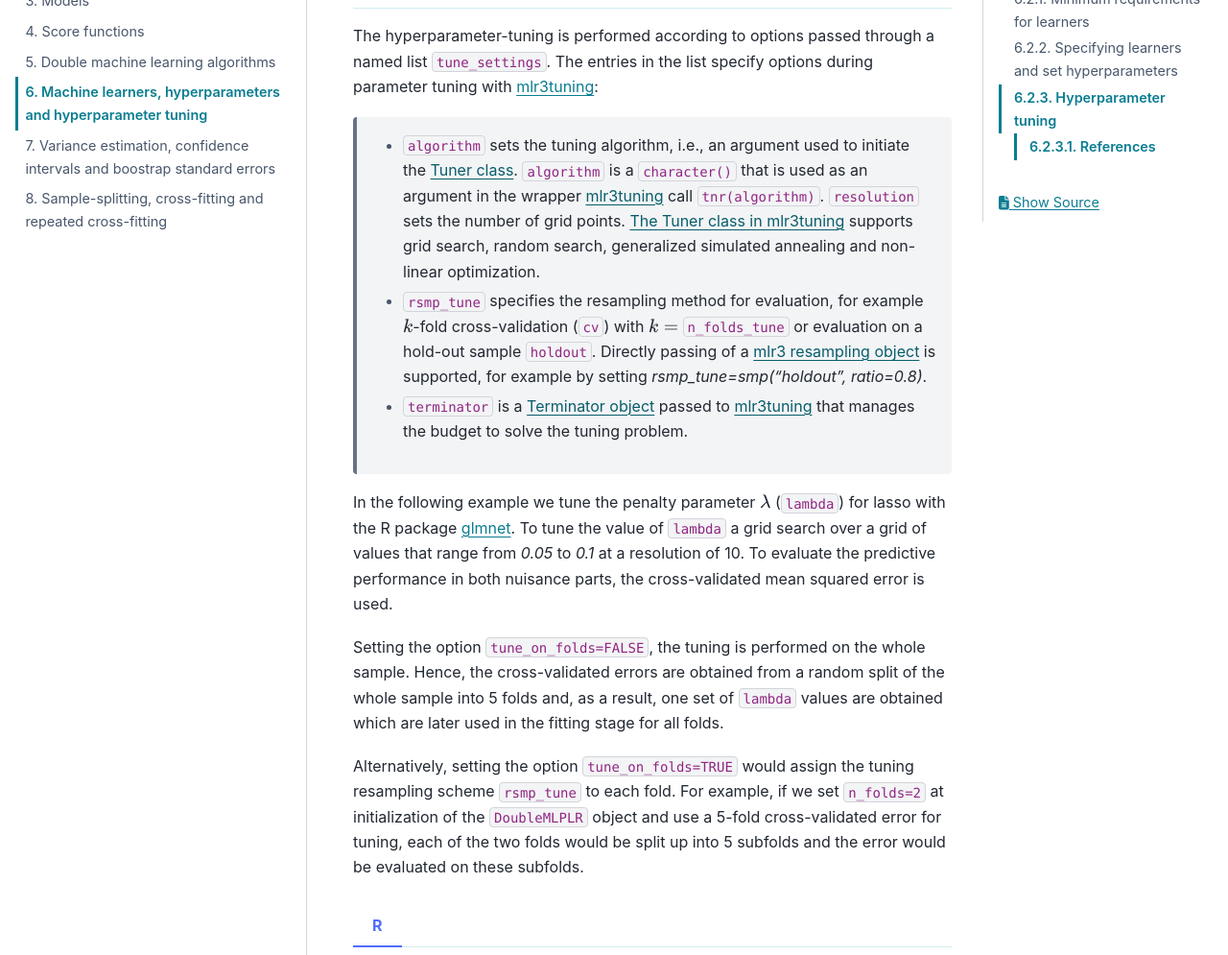
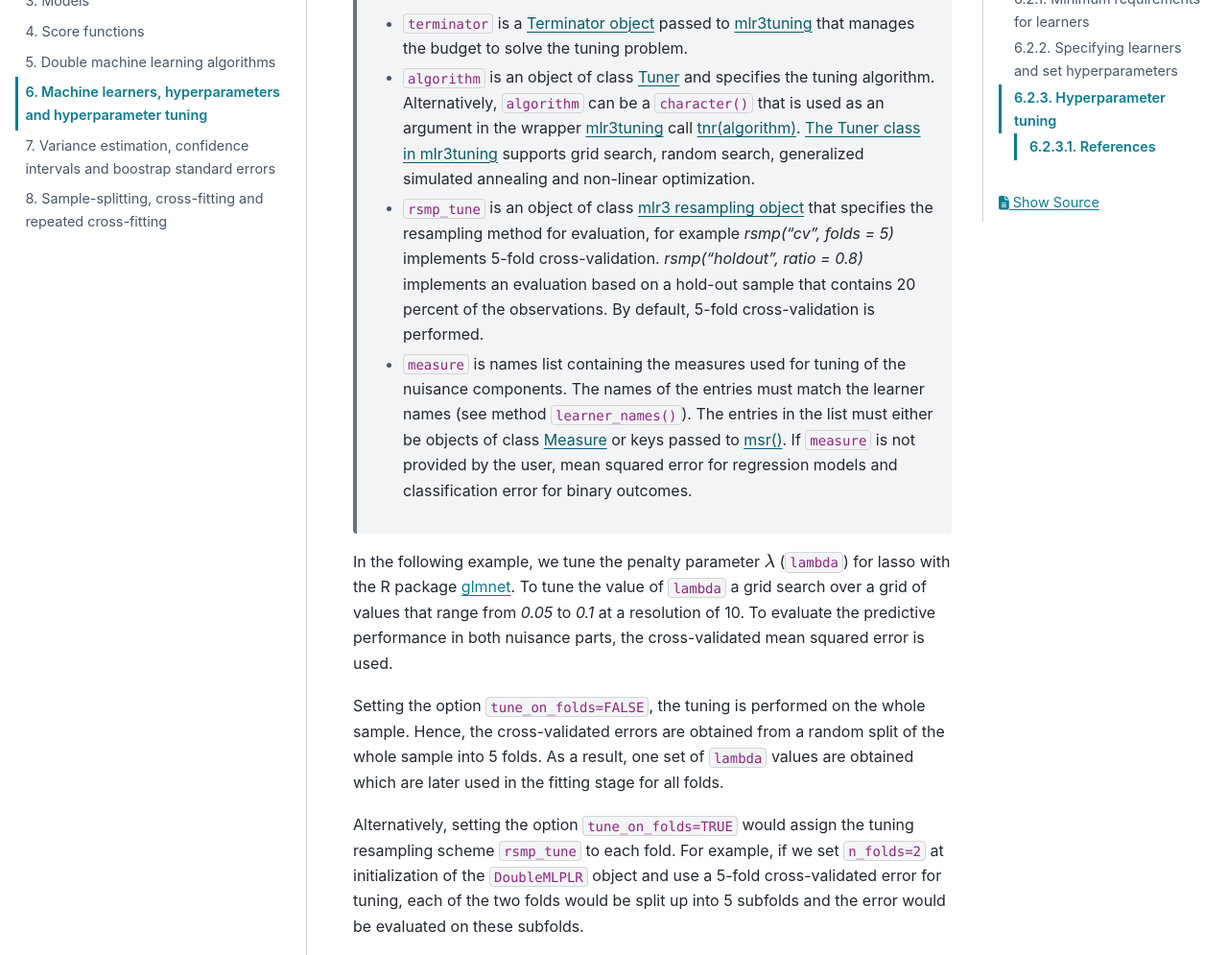
Before and after one commit to DoubleML/doubleml-docs, a Sphinx documentation site: the page built from doc/guide/learners.rst, in a window 1280 px wide and 1400 px high, scrolled down 6511 px, cut to the strip 246-1241 px from the top of the window. Shown: the whole strip at 96% size. Built offline with Sphinx 7.4.7 and the PyData theme 0.15.4, drawn with Linux system fonts in a browser that asks for light colours; pages that are not in the unit, such as notebooks, are missing from menus; some of the changed text lies outside the part shown.

Commit message:
update part on tuning in R

```diff
--- a/doc/guide/learners.rst
+++ b/doc/guide/learners.rst
@@ -60,7 +60,7 @@ for example :py:class:`sklearn.ensemble.RandomForestRegressor`.
         dml_plr_obj = dml.DoubleMLPLR(obj_dml_data, ml_g, ml_m)
         dml_plr_obj.fit().summary
 
-Setting hyperparameters:
+Without further specification of the hyperparameters, default values are used. To set hyperparameters:
 
     * We can also use pre-parametrized learners, like ``RandomForestRegressor(n_estimators=10)``.
     * Alternatively, hyperparameters can also be set after initialization via the method
@@ -86,7 +86,7 @@ Setting hyperparameters:
 
 Setting treatment-variable-specific or fold-specific hyperparameters:
 
-    * In the multiple-treatment case, the method ``set_ml_nuisance_params(learner, treat_var, params)`` allows to set
+    * In the multiple-treatment case, the method ``set_ml_nuisance_params(learner, treat_var, params)`` can be used to set
       different hyperparameters for different treatment variables.
     * The method ``set_ml_nuisance_params(learner, treat_var, params)`` accepts dicts and lists for ``params``.
       A dict should be provided if for each fold the same hyperparameters should be used.
@@ -179,38 +179,40 @@ R: Learners and hyperparameters
 Minimum requirements for learners
 #################################
 
-The minimum requirement for a learner to be used for nuisance models in the ``DoubleML`` package is
+The minimum requirement for a learner to be used for nuisance models in the :ref:`DoubleML <doubleml_package>` package is
 
     * The implementation as a learner for regression or classification in the `mlr3 <https://mlr3.mlr-org.com/>`_ package
       or its extension packages `mlr3learners <https://mlr3learners.mlr-org.com/>`_ and
-      `mlr3extralearners <https://mlr3extralearners.mlr-org.com/>`_ . A guide how to add a learner is provided in the
+      `mlr3extralearners <https://mlr3extralearners.mlr-org.com/>`_ . A guide on how to add a learner is provided in the
       `chapter on extending learners in the mlr3 book <https://mlr3book.mlr-org.com/extending-learners.html>`_ .
     * The `mlr3 <https://mlr3.mlr-org.com/>`_ package makes sure that the learners satisfy some core functionalities.
-      To specify a specific learner in ``DoubleML`` users can either enter their name as used for instantiation in
-      `mlr3 <https://mlr3.mlr-org.com/>`_ or pass objects of the class `Learner <https://mlr3.mlr-org.com/reference/Learner.html>`_ directly.
-    * The models ``DoubleMLIRM`` and ``DoubleMLIIVM`` require classifiers.
-      Choosing learners for a model in ``DoubleML``, users have to be careful whether a nuisance part is a classification
-      tasks (dependent variable is binary) or a regression problem (dependent variable is continuous) and specify the learners
-      accordingly.
+      To specify a specific learner in :ref:`DoubleML <doubleml_package>` users can pass objects of the class
+      `Learner <https://mlr3.mlr-org.com/reference/Learner.html>`_. A fast way to construct these objects is to use the
+      `mlr3 <https://mlr3.mlr-org.com/>`_  function `lrn() <https://mlr3.mlr-org.com/reference/mlr_sugar.html>`_.
+      An introduction to learners in `mlr3 <https://mlr3.mlr-org.com/>`_  is provided in the `chapter on learners of the mlr3 book <https://mlr3book.mlr-org.com/learners.html>`_.
+    * The models `DoubleML::DoubleMLIRM <https://docs.doubleml.org/r/stable/reference/DoubleMLIRM.html>`_ and
+      `DoubleML::DoubleMLIIVM <https://docs.doubleml.org/r/stable/reference/DoubleMLIIVM.html>`_ require classifiers.
     * Hyperparameters of learners can either be set at instantiation in mlr3 or after instantiation using the
       ``set_ml_nuisance_params()`` method.
 
 
-A list of provided learners in the mlr3 and extension packages can be found on the package websites
-
-    * `learners provided in mlr3 <https://mlr3book.mlr-org.com/learners.html#learners-predefined>`_,
-    * `learners provided in mlr3learners <https://mlr3learners.mlr-org.com/#classification-learners>`_,
-    * `learners provided in mlr3extralearners <https://mlr3extralearners.mlr-org.com/articles/learners/list_learners.html>`_.
+An interactive list of provided learners in the `mlr3 <https://mlr3.mlr-org.com/>`_ and extension packages can be found on the
+`website of the mlr3extralearners package <https://mlr3extralearners.mlr-org.com/articles/learners/list_learners.html>`_.
 
 
 
 Specifying learners and set hyperparameters
 ###########################################
 
-The learners are set during initialization of the ``DoubleML`` model classes ``DoubleMLPLR``,
-``DoubleMLPLIV``, ``DoubleMLIRM`` and ``DoubleMLIIVM``. Lets simulate some data and consider the partially linear regression model.
+The learners are set during initialization of the :ref:`DoubleML <doubleml_package>` model classes
+`DoubleML::DoubleMLPLR <https://docs.doubleml.org/r/stable/reference/DoubleMLPLR.html>`_,
+`DoubleML::DoubleMLPLIV <https://docs.doubleml.org/r/stable/reference/DoubleMLPLIV.html>`_ ,
+`DoubleML::DoubleMLIRM <https://docs.doubleml.org/r/stable/reference/DoubleMLIRM.html>`_
+and `DoubleML::DoubleMLIIVM <https://docs.doubleml.org/r/stable/reference/DoubleMLIIVM.html>`_.
+Lets simulate some data and consider the partially linear regression model.
 We need to specify learners for the nuisance functions :math:`g_0(X) = E[Y|X]` and :math:`m_0(X) = E[D|X]`,
-for example ``LearnerRegrRanger`` (``"regr.ranger"``) for regression with random forests based on the  `ranger <https://github.com/imbs-hl/ranger>`_
+for example `LearnerRegrRanger <https://mlr3learners.mlr-org.com/reference/mlr_learners_regr.ranger.html>`_
+(``lrn("regr.ranger")``) for regression with random forests based on the  `ranger <https://github.com/imbs-hl/ranger>`_
 package for R.
 
 .. tabbed:: R
@@ -234,7 +236,7 @@ package for R.
         dml_plr_obj$fit()
         dml_plr_obj$summary()
 
-Setting hyperparameters:
+Without further specification of the hyperparameters, default values are used. To set hyperparameters:
 
     * We can also use pre-parametrized learners ``lrn("regr.ranger", num.trees=10)``.
     * Alternatively, hyperparameters can be set after initialization via the method
@@ -262,13 +264,13 @@ Setting hyperparameters:
 Setting treatment-variable-specific or fold-specific hyperparameters:
 
     * In the multiple-treatment case, the method ``set_ml_nuisance_params(learner, treat_var, params, set_fold_specific)``
-      allows to set different hyperparameters for different treatment variables.
+      can be used to set different hyperparameters for different treatment variables.
     * The method ``set_ml_nuisance_params(learner, treat_var, params, set_fold_specific)`` accepts lists for ``params``.
       The structure of the list depends on whether the same parameters should be provided for all folds or separate values
       are passed for specific folds.
-    * Global parameter passing: The named list in the argument ``params`` should have entries with names corresponding to
-      the parameters of the learners. The values in ``params`` are used for estimation on all folds.
-      It is required that option ``set_fold_specific`` is set to ``FALSE`` (default).
+    * Global parameter passing: The values in ``params`` are used for estimation on all folds.
+      The named list in the argument ``params`` should have entries with names corresponding to
+      the parameters of the learners. It is required that option ``set_fold_specific`` is set to ``FALSE`` (default).
     * Fold-specific parameter passing: ``params`` is a nested list. The outer list needs to be of length ``n_rep`` and the inner
       list of length ``n_folds``. The innermost list must have named entries that correspond to the parameters of the learner.
       It is required that option ``set_fold_specific`` is set to ``TRUE``. Moreover, fold-specific
@@ -287,7 +289,7 @@ Setting treatment-variable-specific or fold-specific hyperparameters:
 
         n_rep = 2
         n_folds = 3
-        dml_plr_obj = DoubleMLPLR$new(obj_dml_data, ml_g, ml_m, n_rep = n_rep, n_folds = n_folds)
+        dml_plr_obj = DoubleMLPLR$new(obj_dml_data, ml_g, ml_m, n_rep=n_rep, n_folds=n_folds)
 
         # Set globally
         params = list("num.trees"=10)
@@ -308,7 +310,7 @@ The following example illustrates how to set parameters for each fold.
         learner = lrn("regr.ranger")
         ml_g = learner$clone()
         ml_m = learner$clone()
-        dml_plr_obj = DoubleMLPLR$new(obj_dml_data, ml_g, ml_m, n_rep = n_rep, n_folds = n_folds)
+        dml_plr_obj = DoubleMLPLR$new(obj_dml_data, ml_g, ml_m, n_rep=n_rep, n_folds=n_folds)
 
         # Set values for each fold
         params_exact = rep(list(rep(list(params), n_folds)), n_rep)
@@ -326,8 +328,8 @@ The following example illustrates how to set parameters for each fold.
 Hyperparameter tuning
 #####################
 
-Parameter tuning of learners for the nuisance functions of ``DoubleML`` models can be done via the ``tune()`` method.
-The ``tune()`` method passes various options and parameters to tuning interface as provided by the
+Parameter tuning of learners for the nuisance functions of :ref:`DoubleML <doubleml_package>` models can be done via the ``tune()`` method.
+The ``tune()`` method passes various options and parameters to the tuning interface provided by the
 `mlr3tuning <https://mlr3tuning.mlr-org.com/>`_ package. The `mlr3 book <https://mlr3book.mlr-org.com/>`_ provides a
 `step-by-step introduction to parameter tuning <https://mlr3book.mlr-org.com/optimization.html>`_.
 
@@ -353,25 +355,30 @@ To illustrate the parameter tuning, we generate data from a sparse partially lin
 The hyperparameter-tuning is performed according to options passed through a named list ``tune_settings``.
 The entries in the list specify options during parameter tuning with `mlr3tuning <https://mlr3tuning.mlr-org.com/>`_:
 
-    * ``algorithm``  sets the tuning algorithm, i.e., an argument used to initiate the
-      `Tuner class <https://mlr3book.mlr-org.com/tuning.html#the-tuner-class>`_. ``algorithm`` is a ``character()`` that
-      is used as an argument in the wrapper `mlr3tuning <https://mlr3tuning.mlr-org.com/>`_ call ``tnr(algorithm)``.
-      ``resolution``  sets the number of grid points.
+    * ``terminator`` is a `Terminator object <https://bbotk.mlr-org.com/reference/Terminator.html>`_ passed to
+      `mlr3tuning <https://mlr3tuning.mlr-org.com/>`_ that manages the budget to solve the tuning problem.
+    * ``algorithm`` is an object of class
+      `Tuner <https://mlr3book.mlr-org.com/tuning.html#the-tuner-class>`_ and specifies the tuning algorithm.
+      Alternatively, ``algorithm`` can be a ``character()`` that is used as an argument in the wrapper
+      `mlr3tuning <https://mlr3tuning.mlr-org.com/>`_ call
+      `tnr(algorithm) <https://mlr3tuning.mlr-org.com/reference/tnr.html>`_.
       `The Tuner class in mlr3tuning <https://mlr3book.mlr-org.com/tuning.html#the-tuner-class>`_ supports grid search,
       random search, generalized simulated annealing and non-linear optimization.
-    * ``rsmp_tune`` specifies the resampling method for evaluation, for example :math:`k`-fold cross-validation (``cv``)
-      with :math:`k=` ``n_folds_tune`` or evaluation on a hold-out sample ``holdout``. Directly passing of a
-      `mlr3 resampling object <https://mlr3.mlr-org.com/reference/Resampling.html>`_ is supported,
-      for example by setting `rsmp_tune=smp("holdout", ratio=0.8)`.
-    * ``terminator`` is a `Terminator object <https://bbotk.mlr-org.com/reference/Terminator.html>`_ passed to
-      `mlr3tuning <https://mlr3tuning.mlr-org.com/>`_ that manages the budget to solve the tuning problem.
+    * ``rsmp_tune`` is an object of class `mlr3 resampling object <https://mlr3.mlr-org.com/reference/Resampling.html>`_
+      that specifies the resampling method for evaluation, for example `rsmp("cv", folds = 5)` implements 5-fold cross-validation.
+      `rsmp("holdout", ratio = 0.8)` implements an evaluation based on a hold-out sample that contains 20 percent of the observations.
+      By default, 5-fold cross-validation is performed.
+    * ``measure`` is names list containing the measures used for tuning of the nuisance components.
+      The names of the entries must match the learner names (see method ``learner_names()``).  The entries in the list must either be
+      objects of class `Measure <https://mlr3.mlr-org.com/reference/Measure.html>`_ or keys passed to `msr() <https://mlr3.mlr-org.com/reference/mlr_sugar.html>`_.
+      If ``measure`` is not provided by the user, mean squared error for regression models and classification error for binary outcomes.
 
-In the following example we tune the penalty parameter :math:`\lambda` (``lambda``) for lasso with the R package
+In the following example, we tune the penalty parameter :math:`\lambda` (``lambda``) for lasso with the R package
 `glmnet <https://glmnet.stanford.edu/>`_. To tune the value of ``lambda`` a grid search over a grid of values that range from `0.05`
 to `0.1` at a resolution of 10. To evaluate the predictive performance in both nuisance parts, the cross-validated mean squared error is used.
 
 Setting the option ``tune_on_folds=FALSE``, the tuning is performed on the whole sample. Hence, the cross-validated errors
-are obtained from a random split of the whole sample into 5 folds and, as a result, one set of ``lambda`` values are obtained
+are obtained from a random split of the whole sample into 5 folds. As a result, one set of ``lambda`` values are obtained
 which are later used in the fitting stage for all folds.
 
 Alternatively, setting the option ``tune_on_folds=TRUE`` would assign the tuning resampling scheme ``rsmp_tune`` to each fold.
@@ -402,13 +408,11 @@ for tuning, each of the two folds would be split up into 5 subfolds and the erro
                          "ml_m" =  ParamSet$new(list(
                                           ParamDbl$new("lambda", lower = 0.05, upper = 0.1))))
 
-        tune_settings = list(n_folds_tune = 5,
-                              rsmp_tune = "cv",
-                              measure = list("ml_g" = "regr.mse",
-                                             "ml_m" = "regr.mse"),
-                              terminator = mlr3tuning::trm("evals", n_evals = 100),
-                              algorithm = "grid_search",
-                              resolution = 10)
+        tune_settings = list(terminator = mlr3tuning::trm("evals", n_evals = 100),
+                              algorithm = tnr("grid_search", resolution = 10),
+                              rsmp_tune = rsmp("cv", folds = 5),
+                              measure = list("ml_g" = msr("regr.mse"),
+                                             "ml_m" = msr("regr.mse")))
         dml_plr_obj$tune(param_set=par_grids, tune_settings=tune_settings, tune_on_fold=TRUE)
         dml_plr_obj$params
 
@@ -421,7 +425,7 @@ paths of learners. For example, the learner `regr.cv_glmnet <https://mlr3learner
 performs an internal cross-validated choice of the parameter ``lambda``.
 Alternatively, the powerful functionalities of the `mlr3tuning <https://mlr3tuning.mlr-org.com/>`_ package can be used for
 external parameter tuning of the nuisance parts. The optimally chosen parameters can then be passed to the
-``DoubleML`` models using the ``set_ml_nuisance_params()`` method.
+:ref:`DoubleML <doubleml_package>` models using the ``set_ml_nuisance_params()`` method.
 
 .. tabbed:: R
 
@@ -446,7 +449,8 @@ external parameter tuning of the nuisance parts. The optimally chosen parameters
 
 
 The following code chunk illustrates another example for global parameter tuning with random forests
-as provided by the ``ranger`` package.
+as provided by the  `ranger <https://github.com/imbs-hl/ranger>`_ package. In this example, we use random search to find optimal
+parameters ``mtry`` and ``max.depth`` of a random forest. Evaluation is based on 3-fold cross-validation.
 
 .. tabbed:: R
 
@@ -456,25 +460,9 @@ as provided by the ``ranger`` package.
         library(mlr3)
         library(mlr3learners)
         library(data.table)
-        library(paradox)
         library(mlr3tuning)
         lgr::get_logger("mlr3")$set_threshold("warn")
         lgr::get_logger("bbotk")$set_threshold("warn")
-
-        # set up a list of parameter grids
-        param_grid = list("ml_g" = ParamSet$new(list(
-                                          ParamInt$new("num.trees", lower = 50 , upper = 500),
-                                          ParamInt$new("max.depth", lower = 2, upper = 5))),
-                          "ml_m" = ParamSet$new(list(
-                                          ParamInt$new("num.trees", lower = 50 , upper = 500),
-                                          ParamInt$new("max.depth", lower = 2, upper = 5))))
-        tune_settings = list(n_folds_tune = 2,
-                              rsmp_tune = "cv",
-                              measure = list("ml_g" = "regr.mse",
-                                             "ml_m" = "regr.mse"),
-                              terminator = mlr3tuning::trm("evals", n_evals = 20),
-                              algorithm = "grid_search",
-                              resolution = 5)
 
         # set up a mlr3 learner
         learner = lrn("regr.ranger")
@@ -484,6 +472,19 @@ as provided by the ``ranger`` package.
         set.seed(3141)
         obj_dml_data = make_plr_CCDDHNR2018(alpha=0.5)
         dml_plr_obj = DoubleMLPLR$new(obj_dml_data, ml_g, ml_m)
+
+        # set up a list of parameter grids
+        param_grid = list("ml_g" = ParamSet$new(list(
+                                          ParamInt$new("mtry", lower = 2 , upper = 20),
+                                          ParamInt$new("max.depth", lower = 2, upper = 5))),
+                          "ml_m" = ParamSet$new(list(
+                                          ParamInt$new("mtry", lower = 2 , upper = 20),
+                                          ParamInt$new("max.depth", lower = 2, upper = 5))))
+        tune_settings = list(terminator = mlr3tuning::trm("evals", n_evals = 20),
+                              algorithm = tnr("random_search"),
+                              rsmp_tune = rsmp("cv", folds = 3),
+                              measure = list("ml_g" = msr("regr.mse"),
+                                             "ml_m" = msr("regr.mse")))
         dml_plr_obj$tune(param_set=param_grid, tune_settings=tune_settings, tune_on_folds=FALSE)
         dml_plr_obj$params
 
```
Also changed, not shown: other parts of doc/guide/learners.rst (+0 -2 lines).
